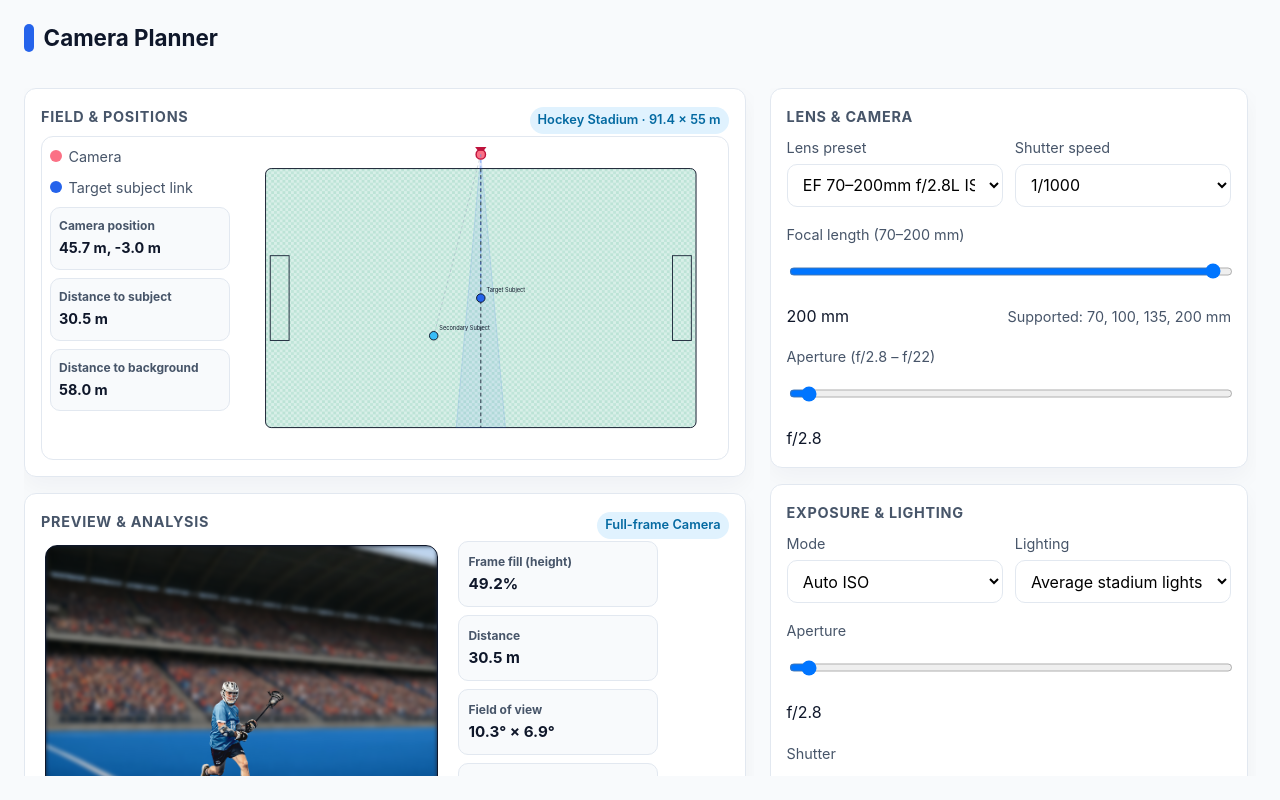
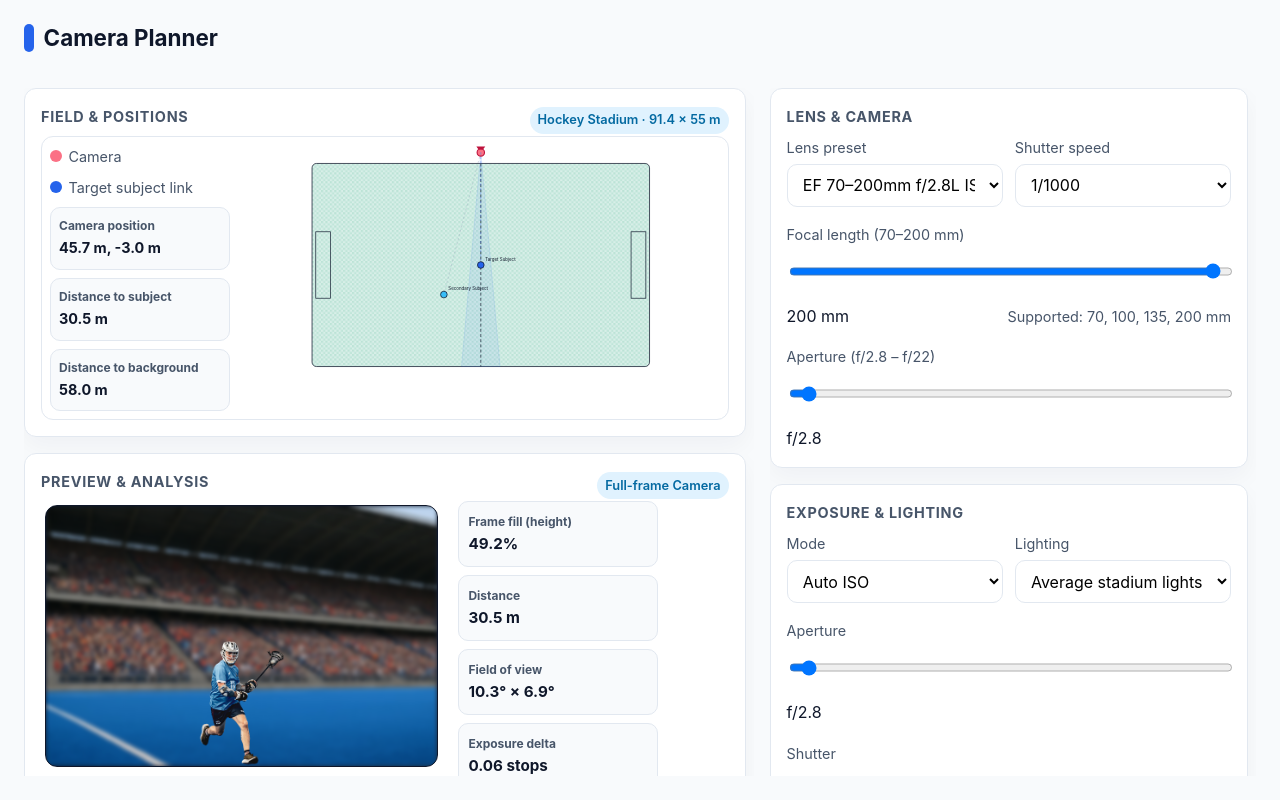
Before and after one commit to zaidmonis/camera-simulation, a React (Vite) app: page / in a window 1280 px wide. Built offline with nearby package versions, Linux system fonts and the light colour scheme.

Commit message:
reduce size of field

```diff
--- a/src/index.css
+++ b/src/index.css
@@ -282,6 +282,7 @@ button.primary {
   gap: 0.75rem;
   flex: 1;
   min-height: 0;
+  align-items: flex-start;
 }
 
 .field-info {
@@ -293,8 +294,7 @@ button.primary {
 
 .field-svg {
   width: 100%;
-  flex: 1;
-  min-height: 280px;
+  height: clamp(220px, 30vh, 360px);
   display: block;
 }
 
```
